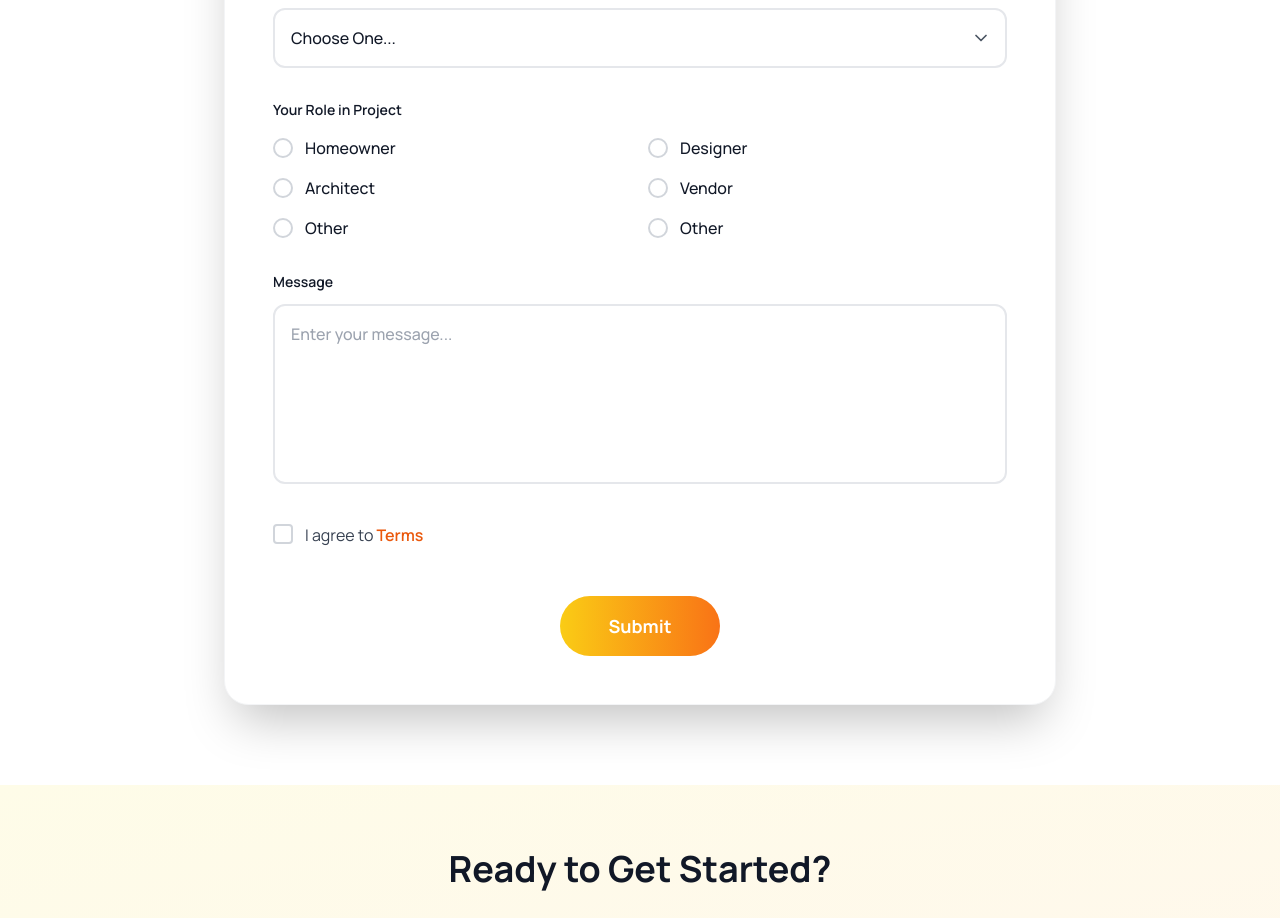
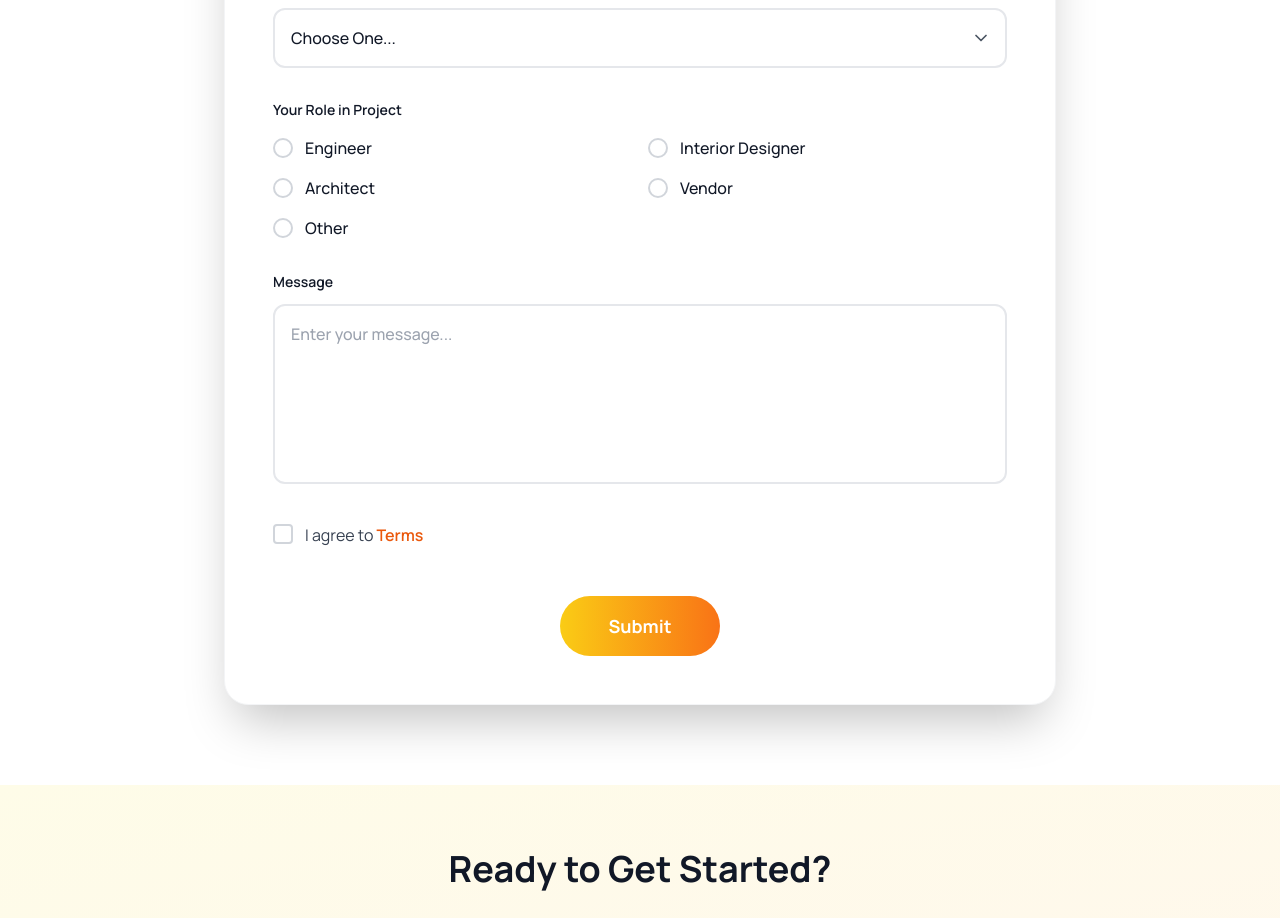
Before and after one commit to Sanjayuiux/homeideas, a Next.js app: page /contact_us in a window 1280 px wide. Shown: the part 980-1898 px from the top of the page. Built offline with nearby package versions, Linux system fonts and the light colour scheme.

Commit message:
change roles value on contact form

```diff
--- a/src/app/contact_us/page.tsx
+++ b/src/app/contact_us/page.tsx
@@ -187,12 +187,11 @@ export default function ContactPage() {
                 </label>
                 <div className="grid md:grid-cols-2 gap-4">
                   {[
-                    { value: 'homeowner', label: 'Homeowner' },
-                    { value: 'designer', label: 'Designer' },
+                    { value: 'engineer', label: 'Engineer' },
+                    { value: 'interior designer', label: 'Interior Designer' },
                     { value: 'architect', label: 'Architect' },
                     { value: 'vendor', label: 'Vendor' },
-                    { value: 'other1', label: 'Other' },
-                    { value: 'other2', label: 'Other' }
+                    { value: 'other', label: 'Other' },
                   ].map((option, index) => (
                     <label key={index} className="flex items-center cursor-pointer group">
                       <input
```
